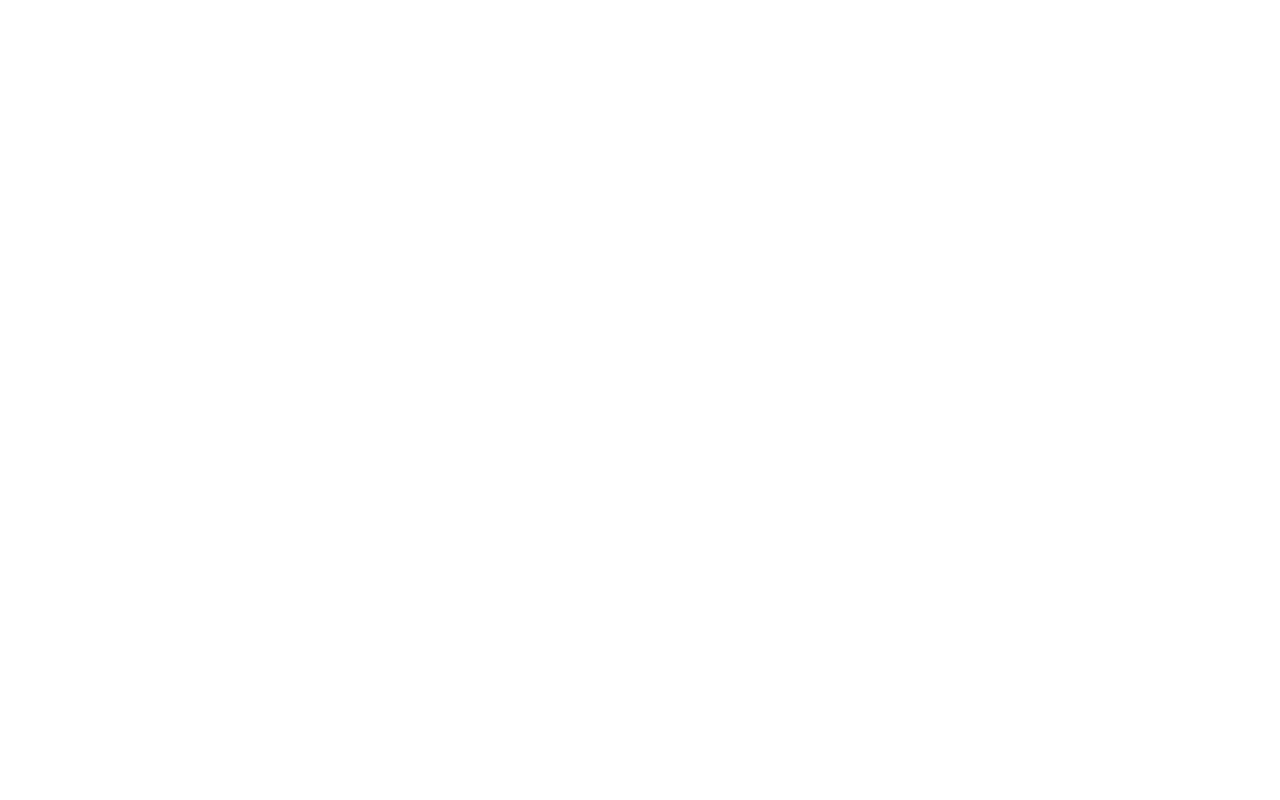
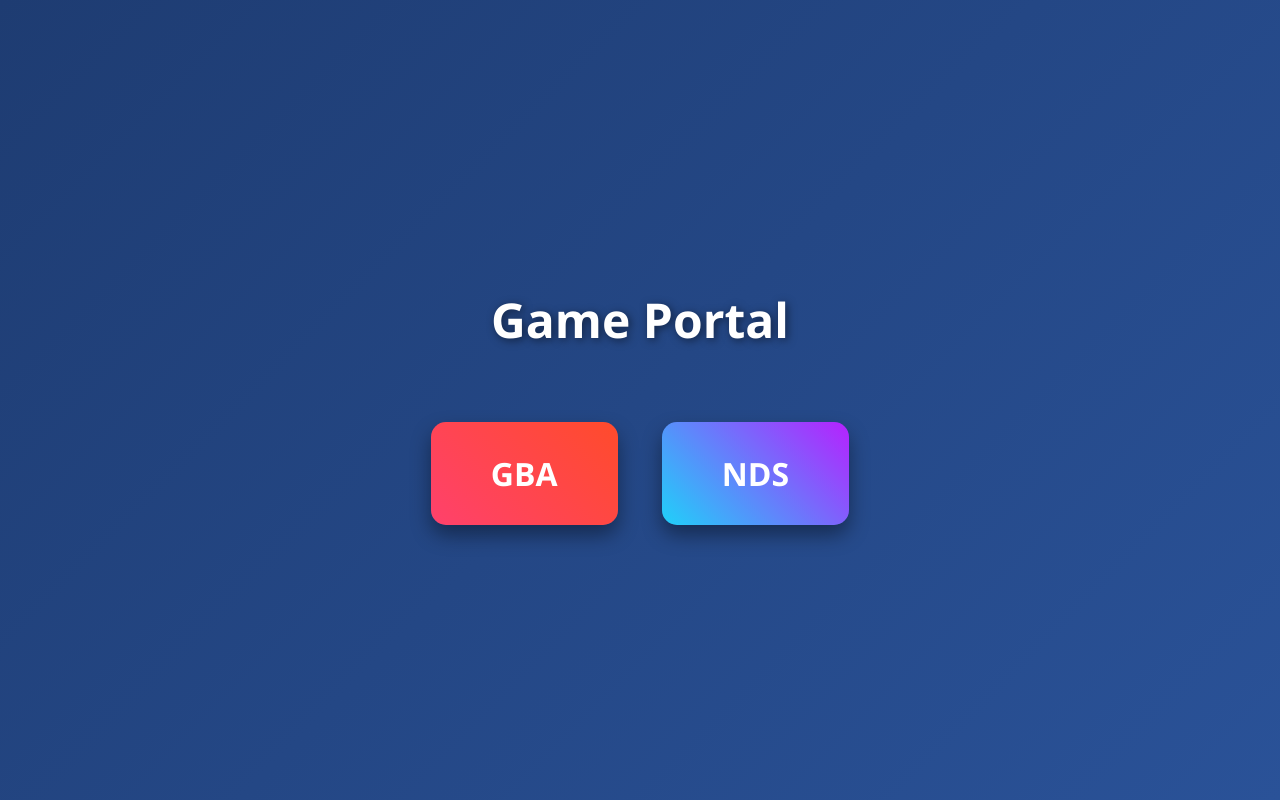
Before and after one commit to Loasy821/OnlineEmu, a plain HTML site: page index.html in a window 1280 px wide. Drawn offline with Linux system fonts and the light colour scheme.

Commit message:
Update index.html

```diff
--- a/index.html
+++ b/index.html
@@ -1,27 +1,77 @@
-<html>
+<!DOCTYPE html>
+<html lang="en">
 <head>
-        <!--HTML file auto generated using EmulatorJS codehelper-->
+    <meta charset="UTF-8">
+    <meta name="viewport" content="width=device-width, initial-scale=1.0">
+    <title>Online Emu</title>
     <style>
-            body, html {
+        /* General page styling */
+        body {
             margin: 0;
             padding: 0;
+            font-family: 'Segoe UI', Tahoma, Geneva, Verdana, sans-serif;
+            background: linear-gradient(135deg, #1e3c72, #2a5298);
+            display: flex;
+            justify-content: center;
+            align-items: center;
+            height: 100vh;
+            color: white;
+        }
+
+        /* Container for the portal buttons */
+        .portal-container {
+            text-align: center;
+        }
+
+        h1 {
+            font-size: 3rem;
+            margin-bottom: 50px;
+            text-shadow: 2px 2px 8px rgba(0,0,0,0.5);
+        }
+
+        /* Buttons styling */
+        .game-button {
+            display: inline-block;
+            margin: 20px;
+            padding: 30px 60px;
+            font-size: 2rem;
+            font-weight: bold;
+            color: white;
+            text-decoration: none;
+            border-radius: 15px;
+            transition: all 0.3s ease;
+            box-shadow: 0 10px 20px rgba(0,0,0,0.4);
+        }
+
+        .gba {
+            background: linear-gradient(45deg, #ff416c, #ff4b2b);
+        }
+
+        .nds {
+            background: linear-gradient(45deg, #1fd1f9, #b621fe);
+        }
+
+        /* Hover effects */
+        .game-button:hover {
+            transform: translateY(-5px) scale(1.05);
+            box-shadow: 0 15px 25px rgba(0,0,0,0.6);
+        }
+
+        /* Responsive */
+        @media (max-width: 600px) {
+            .game-button {
+                width: 80%;
+                padding: 20px 0;
+                font-size: 1.5rem;
+            }
         }
     </style>
 </head>
 <body>
-        <div style="width:100%;height:100%;max-width:100%">
-            <div id="game"></div>
+    <div class="portal-container">
+        <h1>Game Portal</h1>
+        <a href="#" class="game-button gba">GBA</a>
+        <a href="#" class="game-button nds">NDS</a>
     </div>
-        <script>
-            EJS_player = "#game";
-            EJS_core = "gba";
-            EJS_gameName = "Pokemon Leaf Green";
-            EJS_color = "#0064ff";
-            EJS_startOnLoaded = true;
-            EJS_pathtodata = "https://cdn.emulatorjs.org/stable/data/";
-            EJS_gameUrl = "Pokemon - Leaf Green Version (U) (V1.1).gba";
-            EJS_biosUrl = "bios.S";
-        </script>
-        <script src="https://cdn.emulatorjs.org/stable/data/loader.js"></script>
 </body>
 </html>
```
Lines whose indentation alone changed are shown as unchanged.
